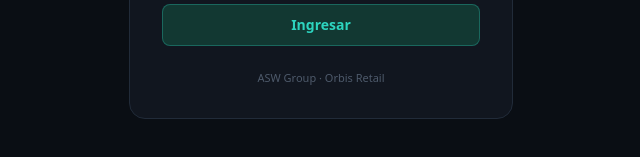
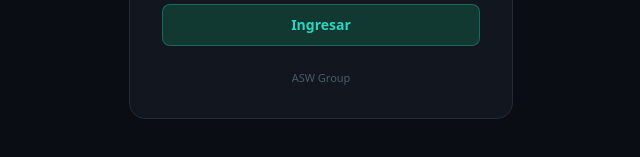
Before and after one commit to cprestan19/Update-Seguimiento, a Next.js app: page /login in a window 1280 px wide. Shown: the part 459-616 px from the top of the page, without its empty margins (319-959 px from the left). Built offline with nearby package versions, Linux system fonts and the light colour scheme.

Commit message:
Quita la mencion a Orbis Retail del login

```diff
--- a/src/app/login/page.tsx
+++ b/src/app/login/page.tsx
@@ -76,7 +76,7 @@ export default function LoginPage() {
           </button>
         </form>
 
-        <p className="text-[11px] text-muted2 mt-6 text-center">ASW Group · Orbis Retail</p>
+        <p className="text-[11px] text-muted2 mt-6 text-center">ASW Group</p>
       </div>
     </main>
   );
```
